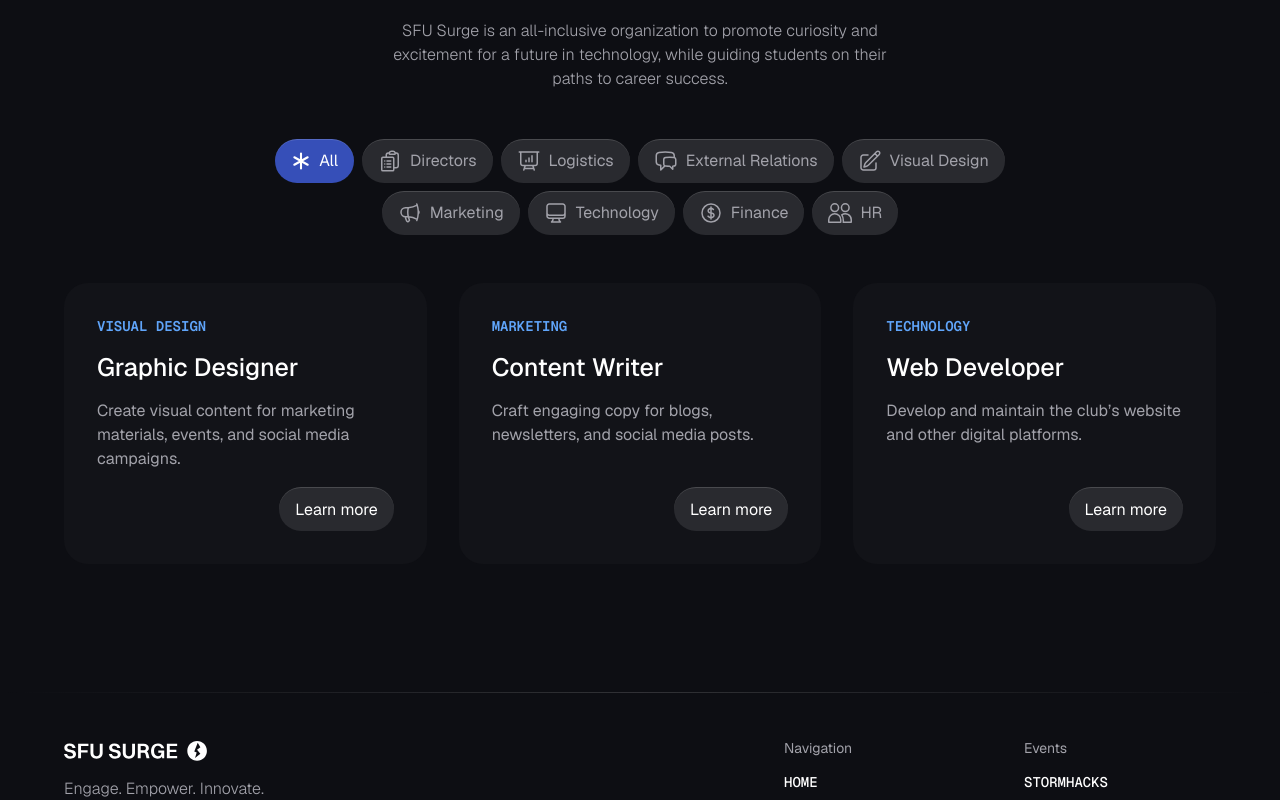
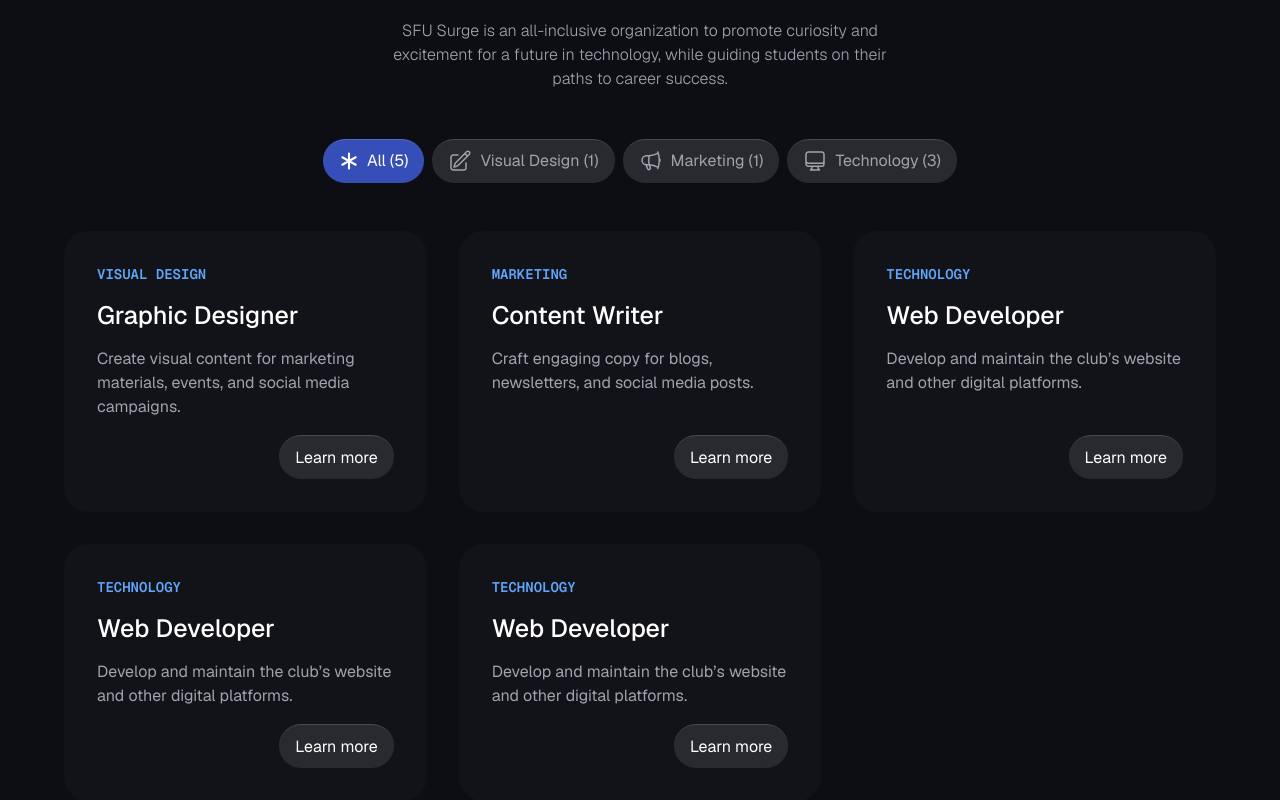
Before and after one commit to sfusurge/surge_website, a Next.js app: page /join in a window 1280 px wide. Shown: the part 2580-3380 px from the top of the page. Built offline with nearby package versions, Linux system fonts and the light colour scheme.

Commit message:
job chips render on availability

```diff
--- a/src/components/JobTeamButton.tsx
+++ b/src/components/JobTeamButton.tsx
@@ -5,6 +5,7 @@ type JobTeamButtonProps = {
     title: string,
     icon: JSX.Element,
     isActive: boolean,
+    count?: number,
     buttonFunction?:()=> void,
 
   };
@@ -14,14 +15,16 @@ type JobTeamButtonProps = {
     className,
     icon,
     isActive,
+    count,
     buttonFunction,
   }: JobTeamButtonProps) {
 
 
 
     return (
-      <button onClick={buttonFunction} className={`${className} flex gap-2  button-link md ${isActive?" primary text-text-primary": " secondary text-text-secondary"}`}>
+      <button onClick={buttonFunction} className={`${className} ${count?"flex":"hidden"} flex gap-2  button-link md ${isActive?" primary text-text-primary": " secondary text-text-secondary"}`}>
       <div className=" " >{icon}</div>
-      {title}</button>
+      {title} {"(" + count + ")"}
+      </button>
     );
   }
--- a/src/components/OpenRolesSection.tsx
+++ b/src/components/OpenRolesSection.tsx
@@ -4,7 +4,13 @@ import JobCard from "@/components/JobCard";
 import { teams } from "@/lib/teamData";
 import { useEffect, useState } from "react";
 
+
 import JobTeamButton from "./JobTeamButton";
+
+type numberOfJobs = {
+  name: string;
+  count: number;
+}
 
 type OpenRolesSectionProps = {
   id: string;
@@ -12,10 +18,23 @@ type OpenRolesSectionProps = {
 
 export default function OpenRolesSection({ id }: OpenRolesSectionProps) {
   const [activeButton, setActiveButton] = useState<string | null>(null);
+  const jobMap = new Map<string, number>();
+
+
+  jobs.forEach(job => {
+    jobMap.set(job.team, (jobMap.get(job.team) || 0) + 1);
+  });
+
+  const totalJobCount = Array.from(jobMap.values()).reduce((total, count) => total + count, 0);
 
   useEffect(() => {
     const selectedJobTeam = localStorage.getItem("selectedJobTeam") || "All";
     setActiveButton(selectedJobTeam);
+    console.log(totalJobCount)
+
+
+
+
   }, []);
 
   const changeTeam = (buttonId: string) => {
@@ -38,6 +57,7 @@ export default function OpenRolesSection({ id }: OpenRolesSectionProps) {
           buttonFunction={() => changeTeam("All")}
           key={0}
           title="All"
+          count={totalJobCount}
           icon={
             <svg
               xmlns="http://www.w3.org/2000/svg"
@@ -65,6 +85,7 @@ export default function OpenRolesSection({ id }: OpenRolesSectionProps) {
               key={team.id}
               title={team.name}
               icon={team.icon}
+              count={jobMap.get(team.name)}
               isActive={activeButton === team.name}
             />
           );
--- a/src/lib/jobListing.json
+++ b/src/lib/jobListing.json
@@ -1,6 +1,6 @@
 [
     {
-      "id": 2,
+      "id": 1,
       "url": "design-graphic-designer",
       "title": "Graphic Designer",
       "description": "8-12 hours/week",
@@ -31,7 +31,7 @@
       "listing": "https:\\youtube.com"
     },
     {
-      "id": 3,
+      "id": 2,
       "url": "marketing-content-writer",
       "title": "Content Writer",
       "description": "6-10 hours/week",
@@ -62,7 +62,69 @@
       "listing": "https:\\youtube.com"
     },
     {
-      "id": 4,
+      "id": 3,
+      "url": "technology-web-developer",
+      "title": "Web Developer",
+      "description": "12-16 hours/week",
+      "director" : "Christopher phong",
+      "about": "Develop and maintain the club’s website and other digital platforms.",
+      "responsibilities": [
+        "Build and maintain the club’s website",
+        "Ensure the website is up-to-date and functioning properly",
+        "Implement new features and improvements",
+        "Collaborate with the design team on website layout",
+        "Troubleshoot and fix website issues"
+      ],
+      "skills": [
+        "Proficient in HTML, CSS, and JavaScript",
+        "Experience with WordPress or other CMS platforms",
+        "Understanding of web design principles",
+        "Attention to detail and problem-solving skills",
+        "Ability to work with cross-functional teams"
+      ],
+      "commitment": [
+        "Regularly update website content",
+        "Attend weekly tech team meetings",
+        "Respond promptly to website issues",
+        "Implement feature requests from other teams",
+        "Stay up-to-date with the latest web development trends"
+      ],
+      "team": "Technology",
+      "listing": "https:\\youtube.com"
+    },
+    {
+      "id": 3,
+      "url": "technology-web-developer",
+      "title": "Web Developer",
+      "description": "12-16 hours/week",
+      "director" : "Christopher phong",
+      "about": "Develop and maintain the club’s website and other digital platforms.",
+      "responsibilities": [
+        "Build and maintain the club’s website",
+        "Ensure the website is up-to-date and functioning properly",
+        "Implement new features and improvements",
+        "Collaborate with the design team on website layout",
+        "Troubleshoot and fix website issues"
+      ],
+      "skills": [
+        "Proficient in HTML, CSS, and JavaScript",
+        "Experience with WordPress or other CMS platforms",
+        "Understanding of web design principles",
+        "Attention to detail and problem-solving skills",
+        "Ability to work with cross-functional teams"
+      ],
+      "commitment": [
+        "Regularly update website content",
+        "Attend weekly tech team meetings",
+        "Respond promptly to website issues",
+        "Implement feature requests from other teams",
+        "Stay up-to-date with the latest web development trends"
+      ],
+      "team": "Technology",
+      "listing": "https:\\youtube.com"
+    },
+    {
+      "id": 3,
       "url": "technology-web-developer",
       "title": "Web Developer",
       "description": "12-16 hours/week",
```
